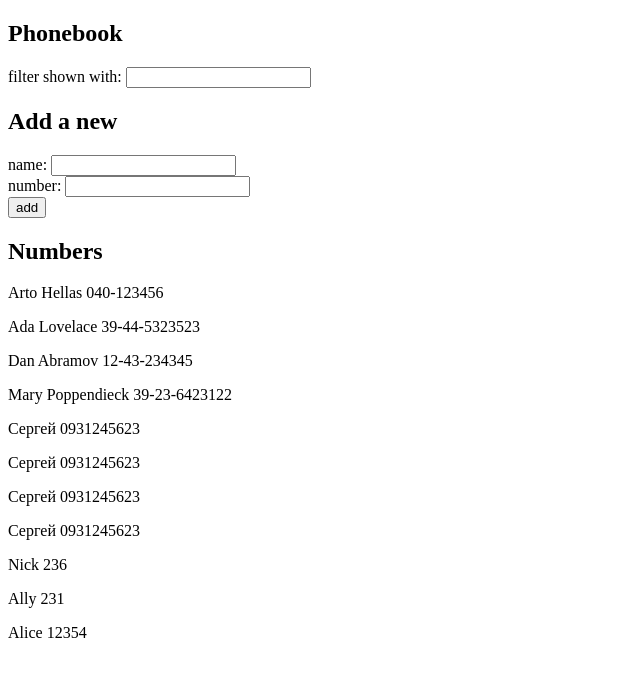
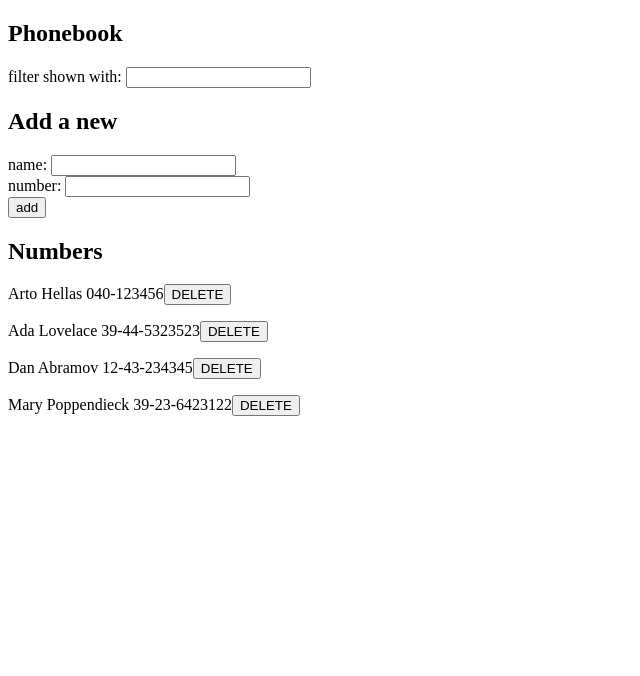
Before and after one commit to Serji2158/helsinki_university_fullstack_part2, a React (Create React App) app in the folder phonebook/: page / in a window 1280 px wide. Shown: the top 676 px of the page, without its empty margins (0-640 px from the left). Built offline with nearby package versions, Linux system fonts and the light colour scheme; data requests are answered from the project's data file.

Commit message:
ex.2.14(delete contact):completed

```diff
--- a/phonebook/db.json
+++ b/phonebook/db.json
@@ -19,41 +19,6 @@
       "name": "Mary Poppendieck",
       "number": "39-23-6423122",
       "id": 4
-    },
-    {
-      "name": "Сергей",
-      "number": "0931245623",
-      "id": 5
-    },
-    {
-      "name": "Сергей",
-      "number": "0931245623",
-      "id": 6
-    },
-    {
-      "name": "Сергей",
-      "number": "0931245623",
-      "id": 7
-    },
-    {
-      "name": "Сергей",
-      "number": "0931245623",
-      "id": 8
-    },
-    {
-      "name": "Nick",
-      "number": "236",
-      "id": 9
-    },
-    {
-      "name": "Ally",
-      "number": "231",
-      "id": 10
-    },
-    {
-      "name": "Alice",
-      "number": "12354",
-      "id": 11
     }
   ]
 }
--- a/phonebook/src/App.js
+++ b/phonebook/src/App.js
@@ -5,7 +5,7 @@ import Filter from './Filter'
 import PersonForm from './PersonForm'
 import Title from './Title'
 import axios from 'axios'
-import { getAll, create } from './services/api'
+import { getAll, create, remove } from './services/api'
 
 const App = () => {
   const [persons, setPersons] = useState([])
@@ -52,6 +52,8 @@ const App = () => {
     const newContact = () => {
       create(newPerson)
         .then(response => {
+          // console.log(response.data);
+          // console.log(response.data);
           setPersons(persons.concat(response.data))
         }
       )
@@ -61,6 +63,26 @@ const App = () => {
     isPersonExist && isNumberExist ? alert(newName + ' ' + newNumber + ' is already added to phonebook') : newContact()
 
     reset()
+  }
+
+  const removeContact = (e) => {
+    const id = Number(e.target.id)
+    const name = e.target.name
+
+    if (window.confirm(`Delete ${name}?`)) {
+      remove(id)
+        .then(
+        // console.log(response.config[0]);
+        // console.log(id),
+        // console.log("persons before", persons),
+          setPersons(persons.filter(person => {
+            // console.log(typeof(p.id));
+            // console.log("id in: ", typeof(id));
+           return person.id !== id
+          })),
+        // console.log("persons after",persons)
+        )
+      }
   }
 
   const onHandleChange = (e) => {
@@ -97,7 +119,10 @@ const App = () => {
         newNumber={newNumber}
         onChange={onHandleChange} />
       <Title text="Numbers" />
-      <ContactList persons={filteredList()} />
+      <ContactList
+        persons={filteredList()}
+        remove={removeContact}
+      />
     </div>
   )
 }
--- a/phonebook/src/Contact.js
+++ b/phonebook/src/Contact.js
@@ -1,8 +1,24 @@
 
-const Contact = ({ person }) =>
-  <p>
-    {person.name} {person.number}
-  </p>
+const Contact = ({ person, remove }) => {
+
+  return (
+  <div>
+    <p>
+      {person.name} {person.number}
+        <button
+          name={person.name}
+          id={person.id}
+          onClick={remove}
+        >
+          DELETE
+        </button>
+    </p>
+
+  </div>
+)
+}
+
+
 
 
 export default Contact
--- a/phonebook/src/ContactList.js
+++ b/phonebook/src/ContactList.js
@@ -1,11 +1,12 @@
 import React from 'react'
 import Contact from './Contact'
 
-const ContactList = ({persons}) => (
+const ContactList = ({persons, remove}) => (
+
   <>
     {persons.map(person => (
       <React.Fragment key={person.id}>
-        <Contact person={person} />
+        <Contact person={person} remove={remove} />
       </React.Fragment>
       ))
     }
--- a/phonebook/src/services/api.js
+++ b/phonebook/src/services/api.js
@@ -8,3 +8,7 @@ export const getAll = () => {
 export const create = newPerson => {
   return axios.post(baseUrl, newPerson)
 }
+
+export const remove = id => {
+  return axios.delete(`${baseUrl}/${id}`, id)
+}
```
